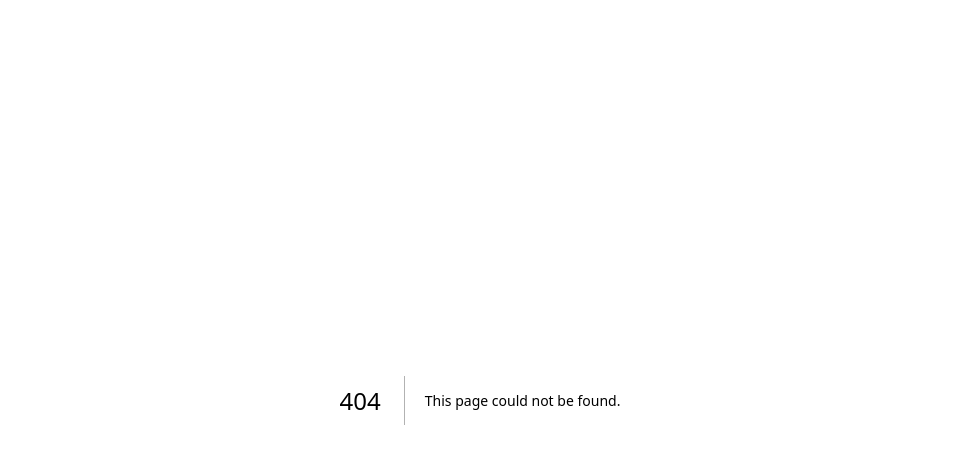
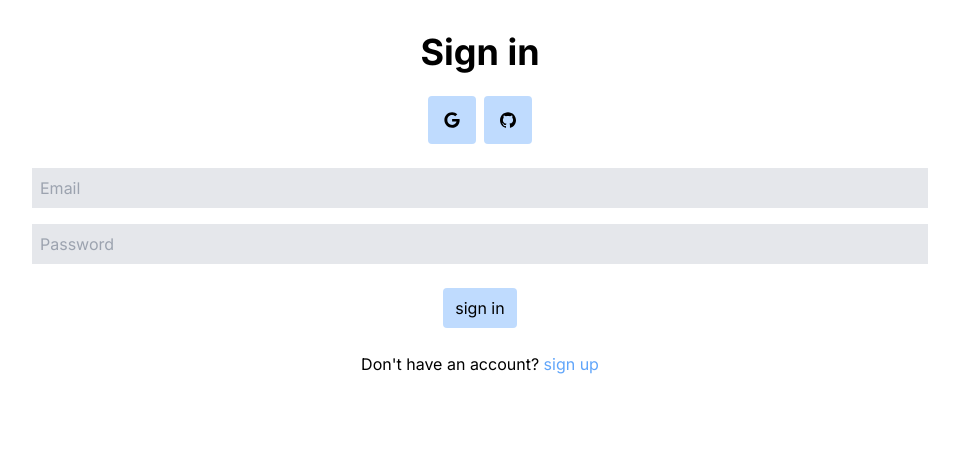
Before and after one commit to bruno-queiroz/mensageria-client, a Next.js app: page /sign-in in a window 1280 px wide. Before the commit this address had no page. Shown: the top 464 px of the page, without its empty margins (160-1119 px from the left). Built offline with nearby package versions, Linux system fonts and the light colour scheme.

Commit message:
Create basic html and css for the sign in page

```diff
--- /dev/null
+++ b/src/app/sign-in/page.tsx
@@ -0,0 +1,44 @@
+import Link from "next/link";
+import { FaGoogle as GoogleIcon } from "react-icons/fa";
+import { SiGithub as GithubIcon } from "react-icons/si";
+
+export default function SignIn() {
+  return (
+    <section className="flex flex-col gap-6">
+      <h1 className="text-4xl font-bold text-center mt-8">Sign in</h1>
+
+      <div className="flex gap-2 justify-center">
+        <button className="bg-blue-200 p-4 rounded">
+          <GoogleIcon />
+        </button>
+
+        <button className="bg-blue-200 p-4 rounded">
+          <GithubIcon />
+        </button>
+      </div>
+
+      <form className="flex flex-col gap-4 w-[70%] mx-auto">
+        <input type="email" placeholder="Email" className="p-2 bg-gray-200" />
+        <input
+          type="password"
+          placeholder="Password"
+          className="p-2 bg-gray-200"
+        />
+
+        <button
+          type="submit"
+          className="bg-blue-200 w-[max-content] mx-auto py-2 px-3 rounded my-2"
+        >
+          sign in
+        </button>
+
+        <span className="text-center">
+          Don't have an account?{" "}
+          <Link href={"/sign-up"} className="text-blue-400">
+            sign up
+          </Link>
+        </span>
+      </form>
+    </section>
+  );
+}
```
